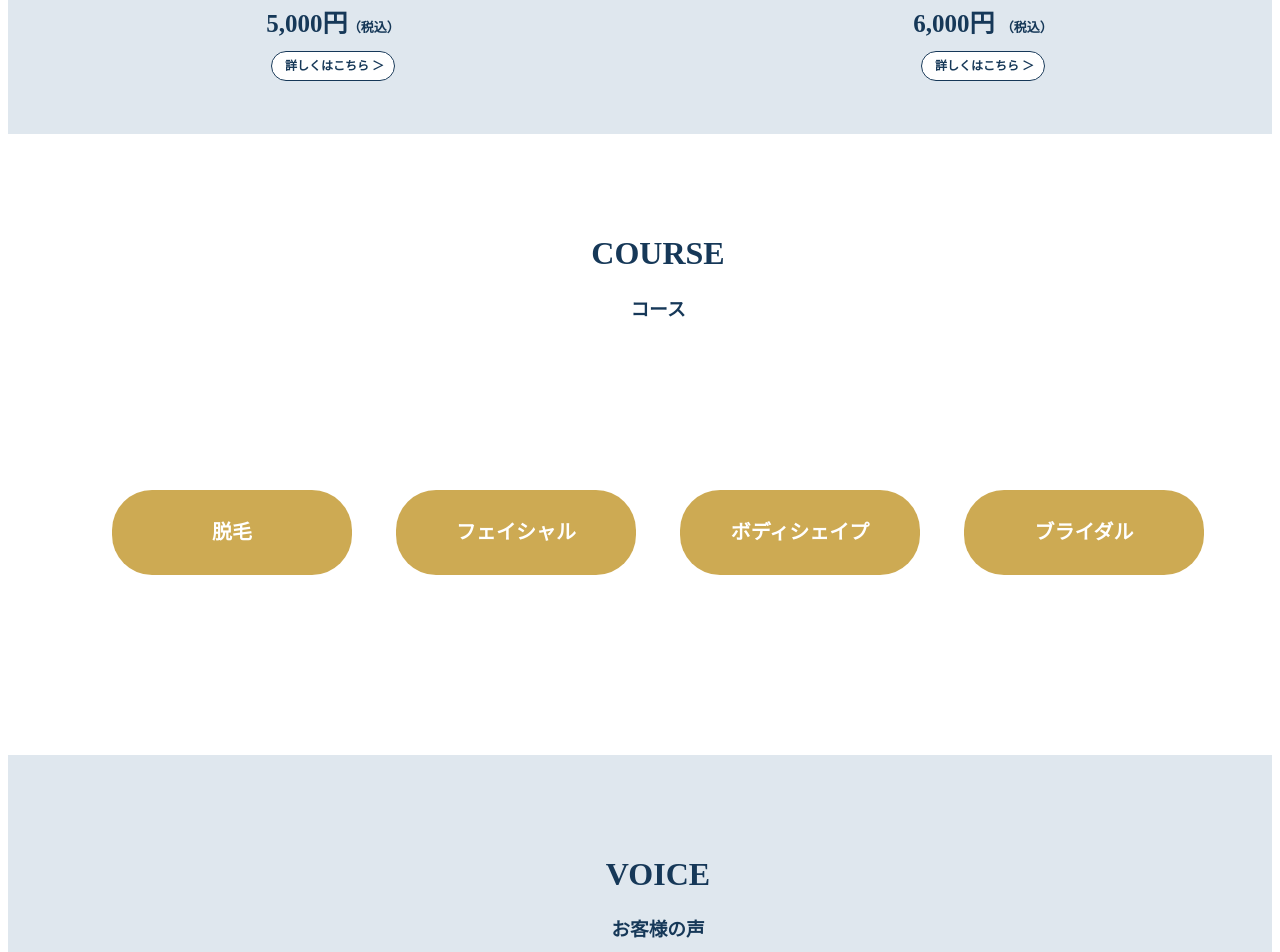
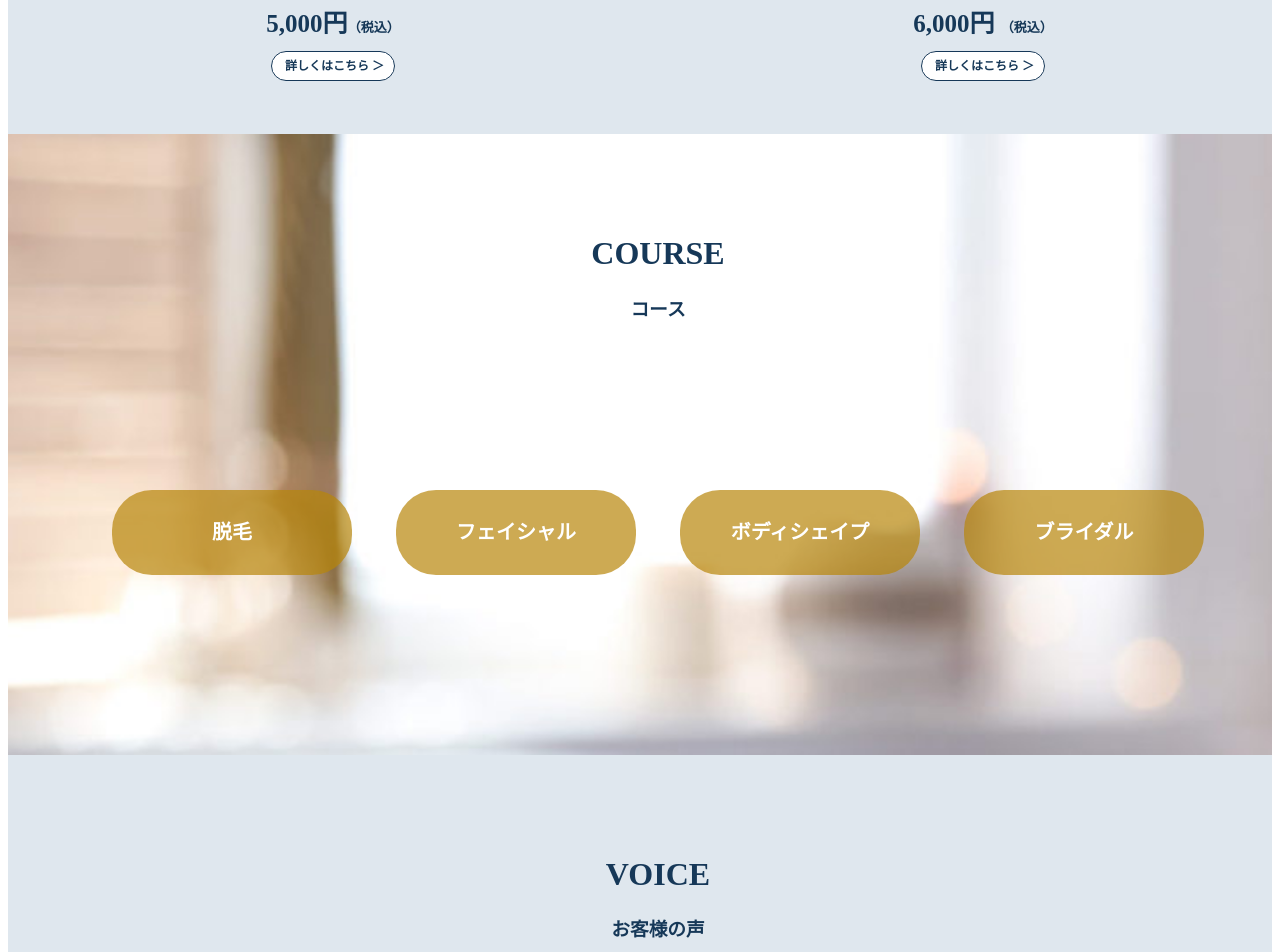
Before and after one commit to otaniyuina/cherie, a plain HTML site: page index.html in a window 1280 px wide. Shown: the part 1347-2299 px from the top of the page. Drawn offline with Linux system fonts and the light colour scheme.

Commit message:
Update port1.css

```diff
--- a/port1.css
+++ b/port1.css
@@ -131,7 +131,7 @@ span{
 .course-wrapper{
     padding-bottom: 80px;
     text-align: center;
-    background-image: url();
+    background-image: url(https://raw.githubusercontent.com/otaniyuina/cherie/master/shutterstock_1116897128-1024x701.jpg);
     background-size: cover;
 }
 .btn{
```
